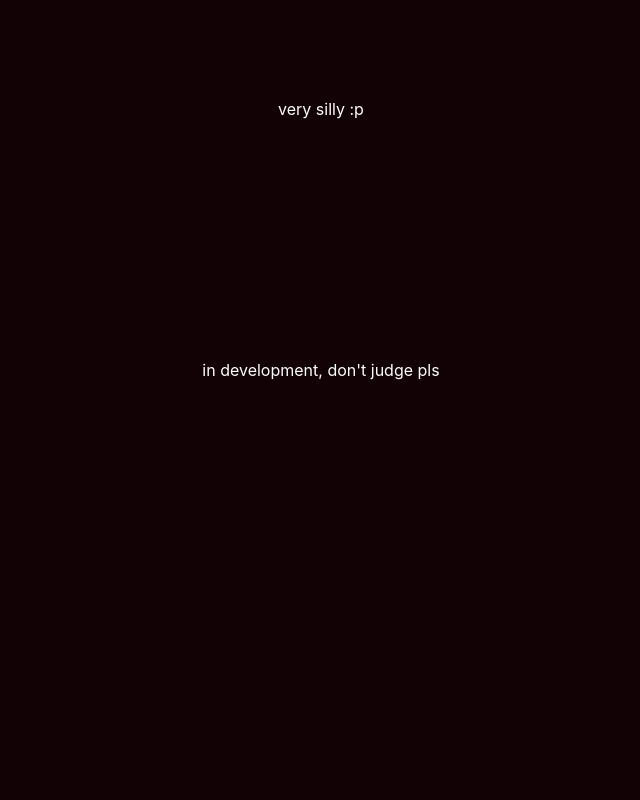
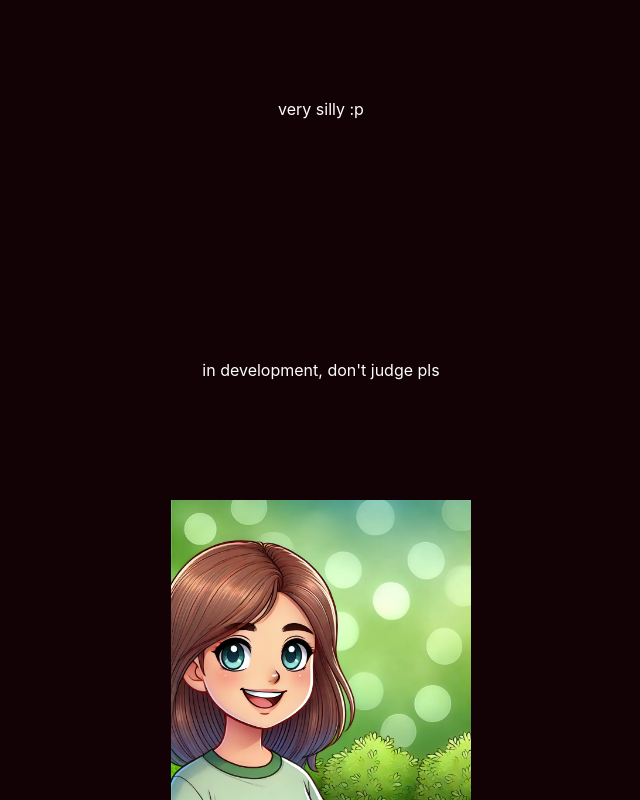
Before and after one commit to ikoronka/portfolio, a React (Create React App) app: page / in a window 1280 px wide. Shown: the part 1100-1900 px from the top of the page, without its empty margins (319-959 px from the left). Before the commit the page ends 1600 px from the top, so only its background shows below. Built offline with nearby package versions, Linux system fonts and the light colour scheme; a web font is replaced by a local one.

Commit message:
obrázky pro děcka

```diff
--- a/src/App.js
+++ b/src/App.js
@@ -3,6 +3,7 @@ import Home from './pages/Home';
 import About from './pages/About';
 import Footer from './components/Footer';
 import Navigation from './components/Navigation';
+import Holka from './images/holka_gimp.jpg';
 
 function App() {
   return (
@@ -10,6 +11,7 @@ function App() {
       <Home/>
       <About/>
       <Navigation/>
+      <img src={Holka} alt="holka" width={300}/>
     </div>
   );
 }
```
Also changed, not shown: src/images/holka_gimp.jpg (added), src/images/holka_gimp.webp (added).
